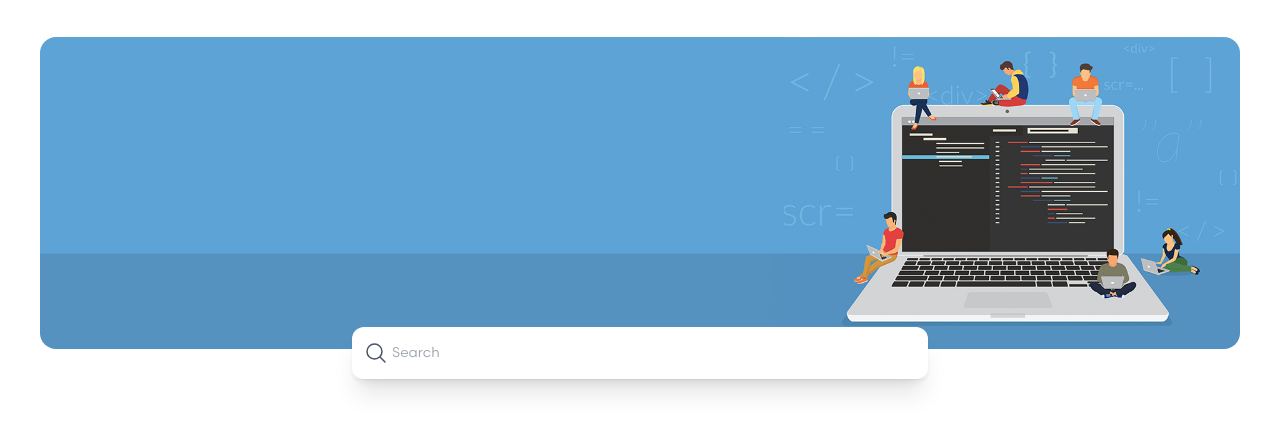
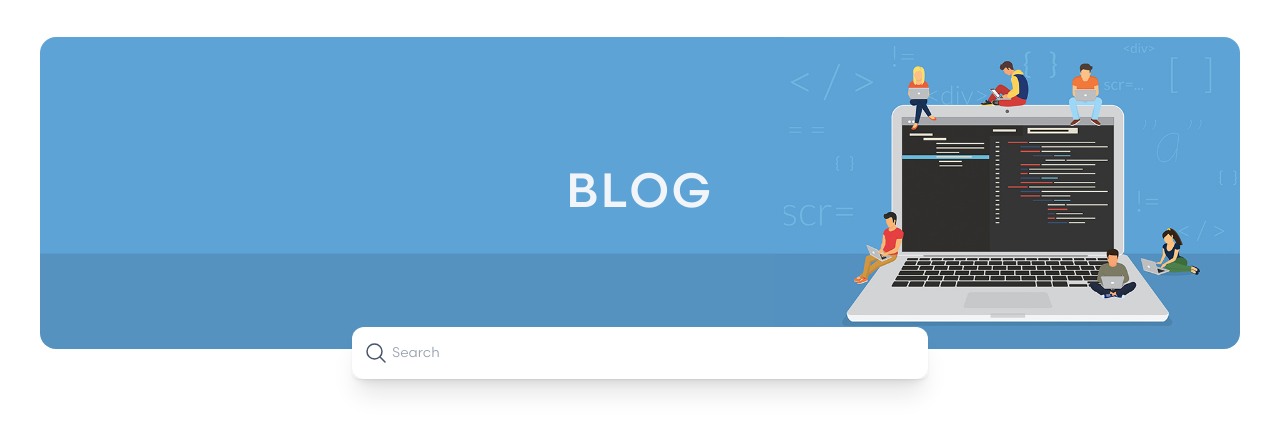
Before and after one commit to milanpetrovic/mpdev.tw, a website: page index.html in a window 1280 px wide. Shown: the part 91-524 px from the top of the page. Drawn offline with Linux system fonts and the light colour scheme.

Commit message:
Banner text

```diff
--- a/index.html
+++ b/index.html
@@ -30,7 +30,11 @@
         </header>
 
         <div class="banner px-10 pb-16">
-            <img src="assets/img/banner.jpg" alt="" class="rounded-2xl hidden sm:block">
+            <div class="flex relative items-center justify-center">
+                <img src="assets/img/banner.jpg" alt="" class="rounded-2xl hidden sm:block">
+                <h2 class="absolute w-full text-center text-5xl text-slate-100 font-bold uppercase tracking-wider">Blog</h2>
+            </div>
+
 
             <div class="relative -translate-y-1/2 sm:max-w-md lg:max-w-xl mx-auto">
                 <div class="mt-1 flex rounded-md shadow-sm">
```
Also changed, not shown: assets/css/build.min.css.
